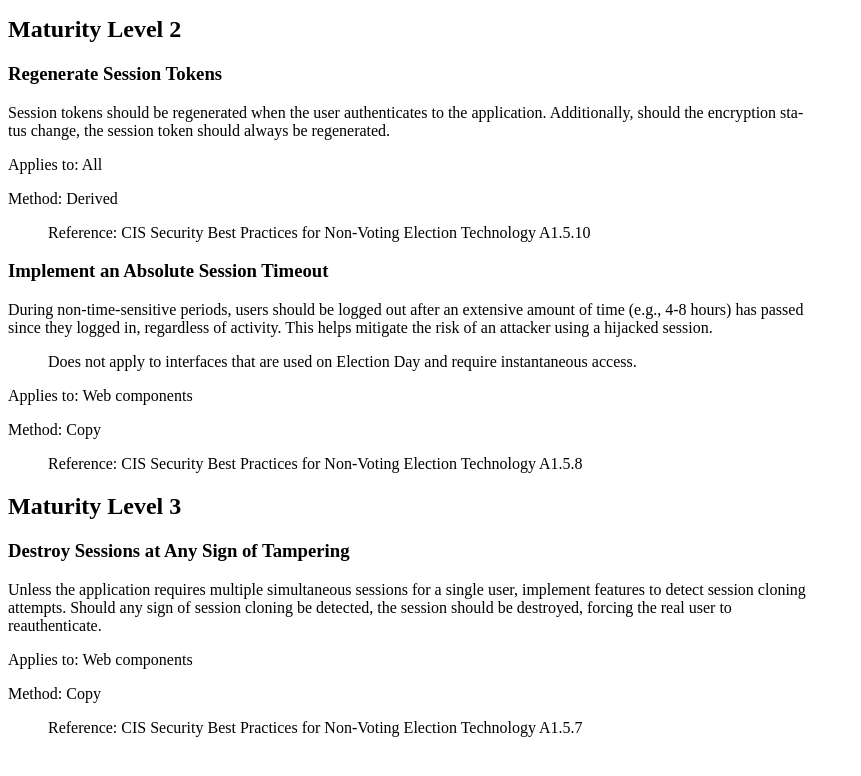
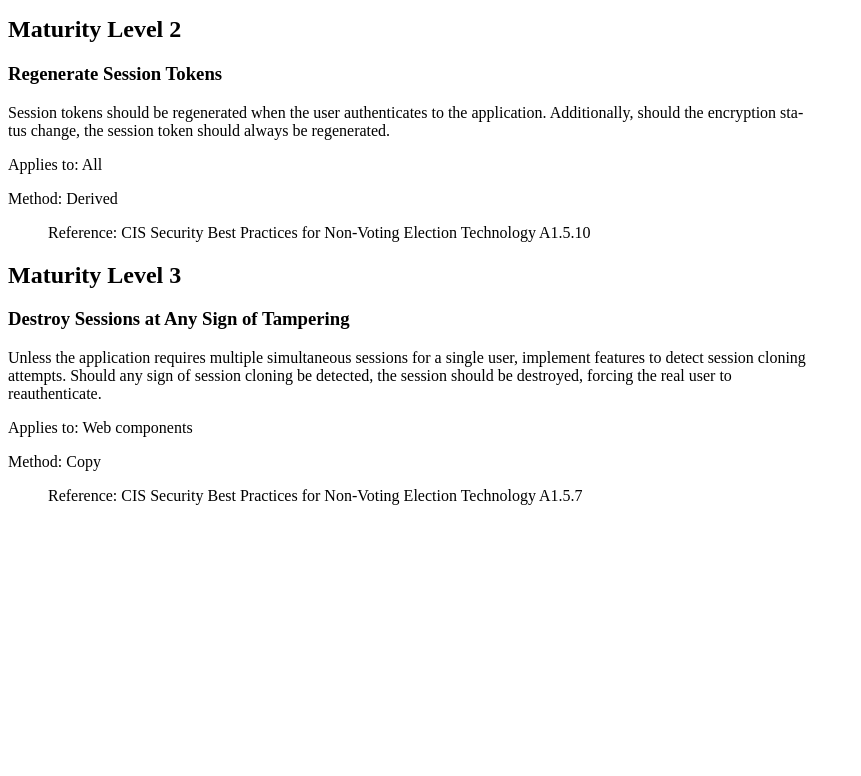
Before and after one commit to it-dept-cis/RABET-V-Pilot, a Sphinx documentation site: the page built from docs/source/Security_Services_Capability_Maturity_Index/User_Session_Management_Requirements.md, in a window 1280 px wide and 900 px high, scrolled down 1556 px. Shown: the top 776 px of the window, without its empty margins (0-861 px from the left). Built offline with Sphinx 7.4.7, drawn with Linux system fonts in a browser that asks for light colours; pages that are not in the unit, such as notebooks, are missing from menus.

Commit message:
Updates based on first round of claims

```diff
--- a/docs/source/Security_Services_Capability_Maturity_Index/User_Session_Management_Requirements.md
+++ b/docs/source/Security_Services_Capability_Maturity_Index/User_Session_Management_Requirements.md
@@ -88,18 +88,6 @@ Method: Derived
 
 > Reference: CIS Security Best Practices for Non-Voting Election Technology A1.5.10
 
-### Implement an Absolute Session Timeout
-
-During non-time-sensitive periods, users should be logged out after an extensive amount of time (e.g., 4-8 hours) has passed since they logged in, regardless of activity. This helps mitigate the risk of an attacker using a hijacked session.
-
-> Does not apply to interfaces that are used on Election Day and require instantaneous access.
-
-Applies to: Web components
-
-Method: Copy
-
-> Reference: CIS Security Best Practices for Non-Voting Election Technology A1.5.8
-
 ## Maturity Level 3
 
 ### Destroy Sessions at Any Sign of Tampering
```
Also changed, not shown: docs/source/Security_Services_Capability_Maturity_Index/Boundary_Protection_Requirements.md (+1 -1 lines), docs/source/Security_Services_Capability_Maturity_Index/Injection_Prevention_Requirements.md (+2 -0 lines), docs/source/Security_Services_Capability_Maturity_Index/Logging_Alerting_Requirements.md (+1 -1 lines), 1 other file.
